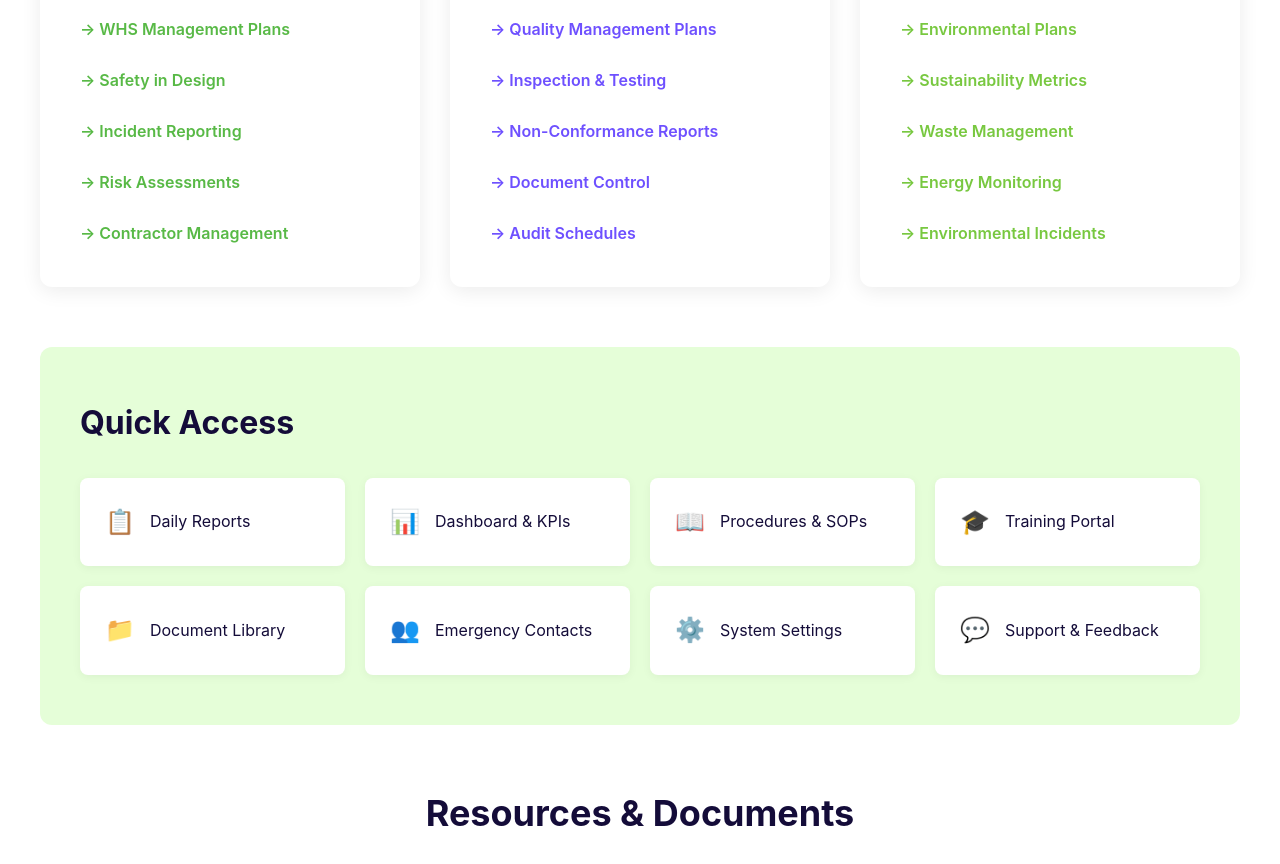
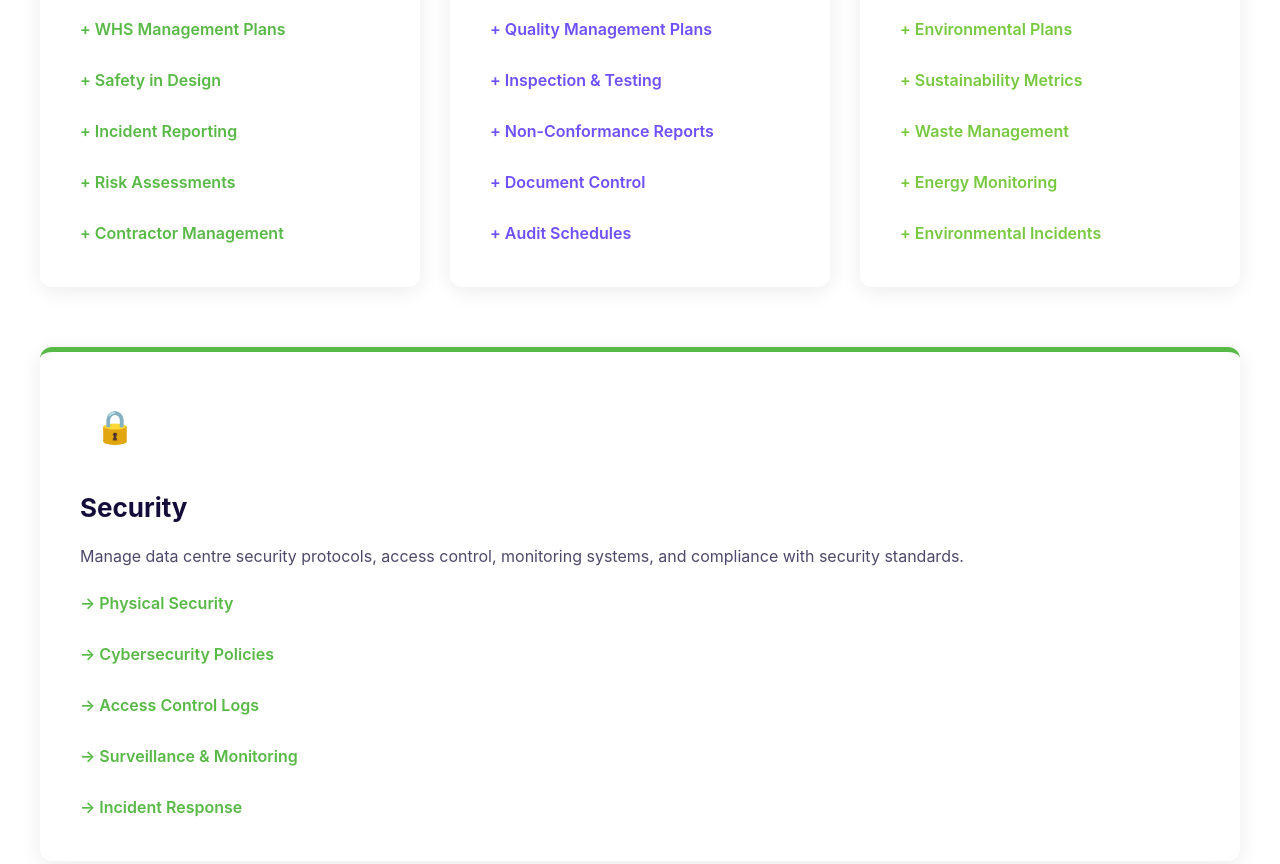
Before and after one commit to benkirkbride/goodman-greenlink-ims, a plain HTML site: page index.html in a window 1280 px wide. Shown: the part 1080-1944 px from the top of the page. Drawn offline with Linux system fonts and the light colour scheme.

Commit message:
Update index.html

```diff
--- a/index.html
+++ b/index.html
@@ -371,35 +371,46 @@
         <div class="card-icon">🛡️</div>
         <h3>Safety</h3>
         <p>Access comprehensive safety management plans, risk assessments, and incident reporting systems for all data centre projects.</p>
-        <a href="#" class="card-link">→ WHS Management Plans</a><br/>
-        <a href="#" class="card-link">→ Safety in Design</a><br/>
-        <a href="#" class="card-link">→ Incident Reporting</a><br/>
-        <a href="#" class="card-link">→ Risk Assessments</a><br/>
-        <a href="#" class="card-link">→ Contractor Management</a>
+        <a href="#" class="card-link">+ WHS Management Plans</a><br/>
+        <a href="#" class="card-link">+ Safety in Design</a><br/>
+        <a href="#" class="card-link">+ Incident Reporting</a><br/>
+        <a href="#" class="card-link">+ Risk Assessments</a><br/>
+        <a href="#" class="card-link">+ Contractor Management</a>
       </div>
 
       <div class="card quality" id="quality">
         <div class="card-icon">✓</div>
         <h3>Quality</h3>
         <p>Maintain excellence through quality assurance frameworks, inspection schedules, and compliance verification processes.</p>
-        <a href="#" class="card-link">→ Quality Management Plans</a><br/>
-        <a href="#" class="card-link">→ Inspection & Testing</a><br/>
-        <a href="#" class="card-link">→ Non-Conformance Reports</a><br/>
-        <a href="#" class="card-link">→ Document Control</a><br/>
-        <a href="#" class="card-link">→ Audit Schedules</a>
+        <a href="#" class="card-link">+ Quality Management Plans</a><br/>
+        <a href="#" class="card-link">+ Inspection & Testing</a><br/>
+        <a href="#" class="card-link">+ Non-Conformance Reports</a><br/>
+        <a href="#" class="card-link">+ Document Control</a><br/>
+        <a href="#" class="card-link">+ Audit Schedules</a>
       </div>
 
       <div class="card environment" id="environment">
         <div class="card-icon">🌱</div>
         <h3>Environment</h3>
         <p>Monitor environmental performance, sustainability initiatives, and compliance with environmental regulations across all sites.</p>
-        <a href="#" class="card-link">→ Environmental Plans</a><br/>
-        <a href="#" class="card-link">→ Sustainability Metrics</a><br/>
-        <a href="#" class="card-link">→ Waste Management</a><br/>
-        <a href="#" class="card-link">→ Energy Monitoring</a><br/>
-        <a href="#" class="card-link">→ Environmental Incidents</a>
+        <a href="#" class="card-link">+ Environmental Plans</a><br/>
+        <a href="#" class="card-link">+ Sustainability Metrics</a><br/>
+        <a href="#" class="card-link">+ Waste Management</a><br/>
+        <a href="#" class="card-link">+ Energy Monitoring</a><br/>
+        <a href="#" class="card-link">+ Environmental Incidents</a>
       </div>
     </div>
+
+    <div class="card security" id="security">
+  <div class="card-icon">🔒</div>
+  <h3>Security</h3>
+  <p>Manage data centre security protocols, access control, monitoring systems, and compliance with security standards.</p>
+  <a href="#" class="card-link">→ Physical Security</a><br/>
+  <a href="#" class="card-link">→ Cybersecurity Policies</a><br/>
+  <a href="#" class="card-link">→ Access Control Logs</a><br/>
+  <a href="#" class="card-link">→ Surveillance & Monitoring</a><br/>
+  <a href="#" class="card-link">→ Incident Response</a>
+</div>
 
     <!-- Quick Access -->
     <div class="quick-access">
```
